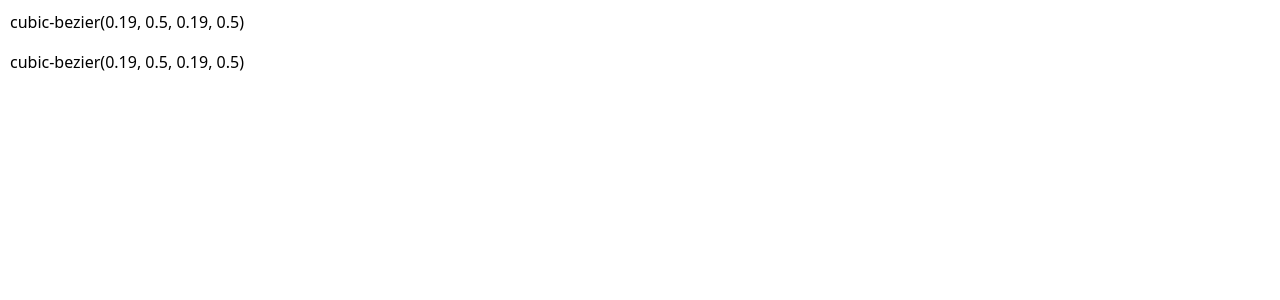
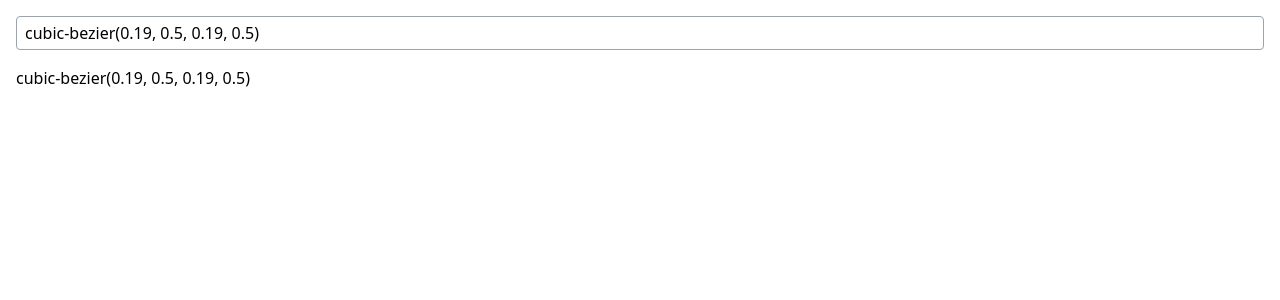
Before and after one commit to yosukedoke/cubic-bezier, a Vue app: page / in a window 1280 px wide. Shown: the top 300 px of the page. Built offline with nearby package versions, Linux system fonts and the light colour scheme.

Commit message:
コンポーネントを整理

```diff
--- a/src/main.ts
+++ b/src/main.ts
@@ -1,5 +1,5 @@
 import { createApp } from 'vue'
 import './styles.css'
-import App from './App.vue'
+import App from './views/App.vue'
 
 createApp(App).mount('#app')
--- a/src/App.vue
+++ b/src/views/App.vue
@@ -1,11 +1,13 @@
 <script lang="ts">
 import { defineComponent } from 'vue'
 
+import TextField from './components/TextField.vue'
 import CubicBezierEditor from './components/CubicBezierEditor.vue'
 
 export default defineComponent({
   components: {
     CubicBezierEditor,
+    TextField,
   },
   data() {
     return {
@@ -16,8 +18,8 @@ export default defineComponent({
 </script>
 <template>
   <main>
-    <div class="vstack">
-      <input v-model="easing" type="text" class="input" />
+    <div class="vstack p-4">
+      <TextField v-model="easing" />
       <CubicBezierEditor :easing="easing" />
     </div>
   </main>
@@ -29,9 +31,5 @@ export default defineComponent({
   flex-direction: column;
   align-items: flex-start;
   gap: 16px;
-  padding: 10px;
-}
-.input {
-  width: 100%;
 }
 </style>
--- /dev/null
+++ b/src/views/components/TextField.vue
@@ -0,0 +1,26 @@
+<script lang="ts">
+import { defineComponent } from 'vue'
+
+export default defineComponent({
+  props: {
+   modelValue: {
+    type: String,
+    required: true,
+   },
+  },
+  emits: ['update:modelValue'],
+  computed: {
+    value: {
+      get() {
+        return this.modelValue
+      },
+      set(value: string) {
+        this.$emit('update:modelValue', value)
+      },
+    },
+  },
+})
+</script>
+<template>
+  <input v-model="value" type="text" class="w-full border rounded px-2 py-1 border-gray-400" />
+</template>
```
Also changed, not shown: src/views/components/CubicBezierEditor.vue (renamed from src/components/CubicBezierEditor.vue).
